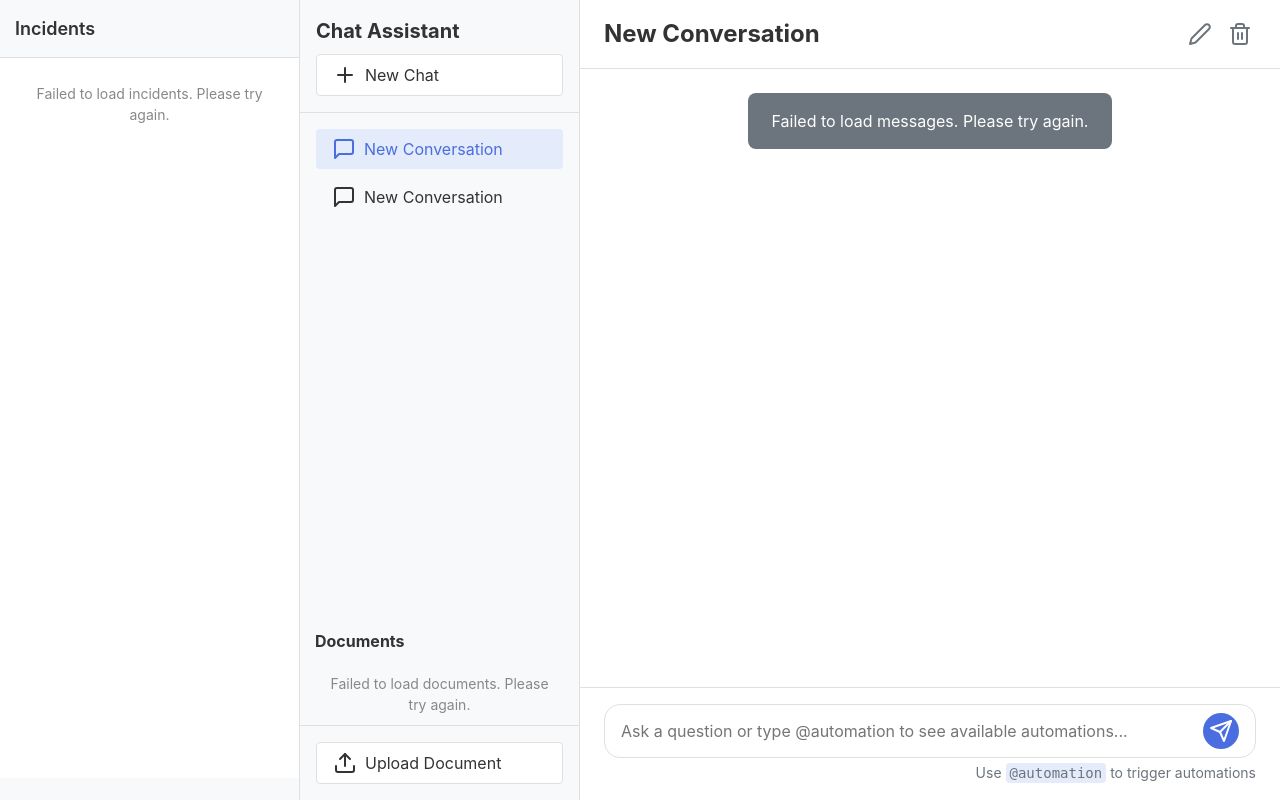
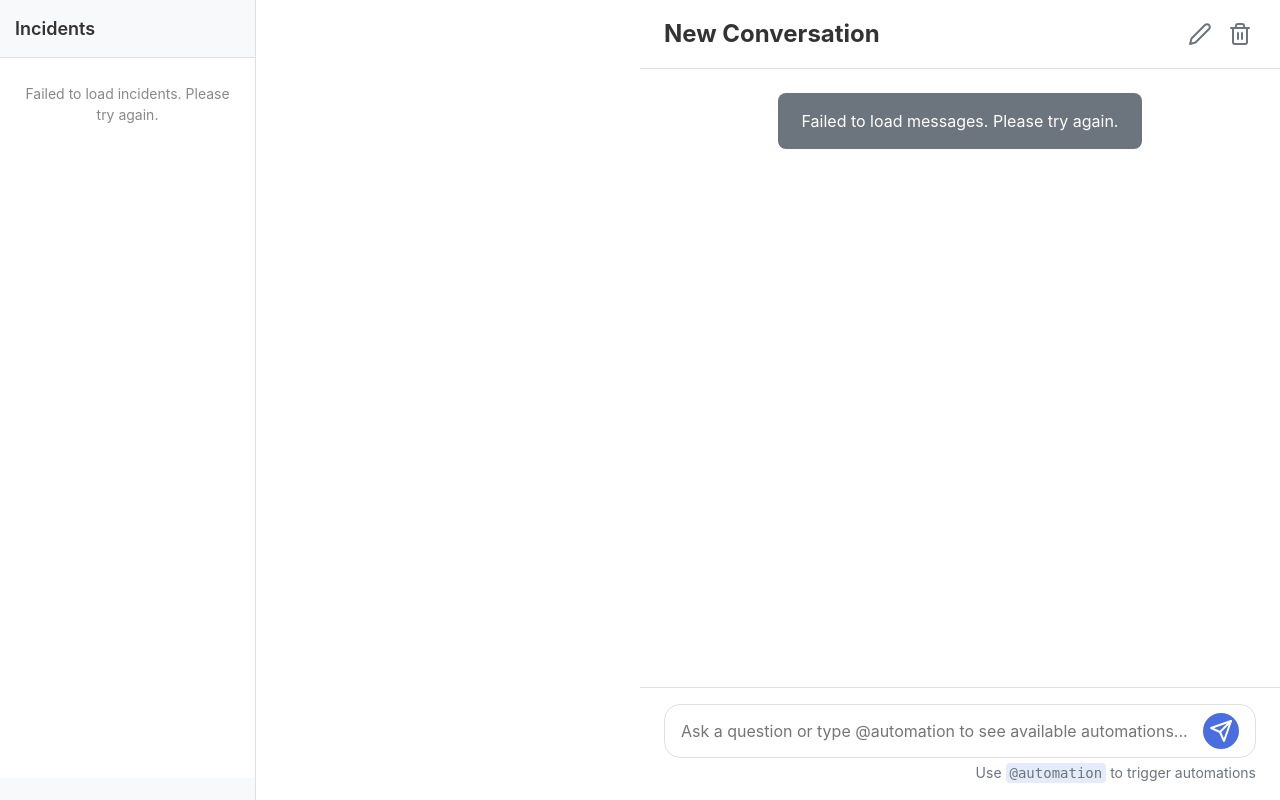
Before and after one commit to firaz-bug/Bumblebee, a Django app: page / in a window 1280 px wide. Run offline with Django 4.2, Linux system fonts and the light colour scheme; data comes from the database, SQL or seed files in the repository; data that the repository does not hold is empty; some libraries are stand-ins or nearby versions.

Commit message:
Assistant checkpoint: Update layout proportions and order
Assistant generated file changes:
- chat_app/static/css/styles.css: Update layout proportions and order
- chat_app/templates/chat_app/base.html: Update layout order

---

User prompt:

50% of the screen needs to be chat, 20% should be incident column, 30% should be empty.
The order from left to right should be first incidents, empty space and the chat

Replit-Commit-Author: Assistant
Replit-Commit-Session-Id: 3f179104-161f-4d49-a191-e1152e8a4a21

```diff
--- a/chat_app/static/css/styles.css
+++ b/chat_app/static/css/styles.css
@@ -113,8 +113,7 @@ button, input, textarea {
 }
 
 .incidents-column {
-    order: -1;
-    width: 300px;
+    width: 20%;
     background-color: var(--color-sidebar-bg);
     border-right: 1px solid var(--color-border);
     display: flex;
@@ -122,16 +121,17 @@ button, input, textarea {
     overflow-y: auto;
 }
 
+.empty-space {
+    width: 30%;
+    background-color: var(--color-bg);
+}
+
 .sidebar {
-    width: 280px;
-    background-color: var(--color-sidebar-bg);
-    border-right: 1px solid var(--color-border);
-    display: flex;
-    flex-direction: column;
+    display: none;
 }
 
 .main-content {
-    flex-grow: 1;
+    width: 50%;
     overflow: hidden;
     display: flex;
     flex-direction: column;
--- a/chat_app/templates/chat_app/base.html
+++ b/chat_app/templates/chat_app/base.html
@@ -7,9 +7,43 @@
     <link rel="stylesheet" href="/static/css/styles.css">
     <!-- Feather icons -->
     <script src="https://cdn.jsdelivr.net/npm/feather-icons/dist/feather.min.js"></script>
+    <style>
+        .app-container {
+            display: flex;
+            height: 100vh;
+        }
+
+        .incidents-column {
+            width: 20%;
+        }
+
+        .empty-space {
+            width: 30%;
+        }
+
+        .main-content {
+            width: 50%;
+        }
+    </style>
 </head>
 <body>
     <div class="app-container">
+        <aside class="incidents-column">
+            <div class="incidents-header">
+                <h1 class="incidents-title">Incidents</h1>
+            </div>
+            <div id="incidents-list" class="incidents-list">
+                <!-- Incidents will be loaded here -->
+                <div class="loading-incidents">Loading incidents...</div>
+            </div>
+        </aside>
+
+        <div class="empty-space"></div>
+
+        <main class="main-content">
+            {% block content %}{% endblock %}
+        </main>
+
         <aside class="sidebar">
             <div class="sidebar-header">
                 <h1 class="app-title">Chat Assistant</h1>
@@ -37,20 +71,6 @@
                 <button id="upload-document-btn" class="upload-btn">
                     <i data-feather="upload"></i> Upload Document
                 </button>
-            </div>
-        </aside>
-
-        <main class="main-content">
-            {% block content %}{% endblock %}
-        </main>
-
-        <aside class="incidents-column">
-            <div class="incidents-header">
-                <h1 class="incidents-title">Incidents</h1>
-            </div>
-            <div id="incidents-list" class="incidents-list">
-                <!-- Incidents will be loaded here -->
-                <div class="loading-incidents">Loading incidents...</div>
             </div>
         </aside>
 
```
